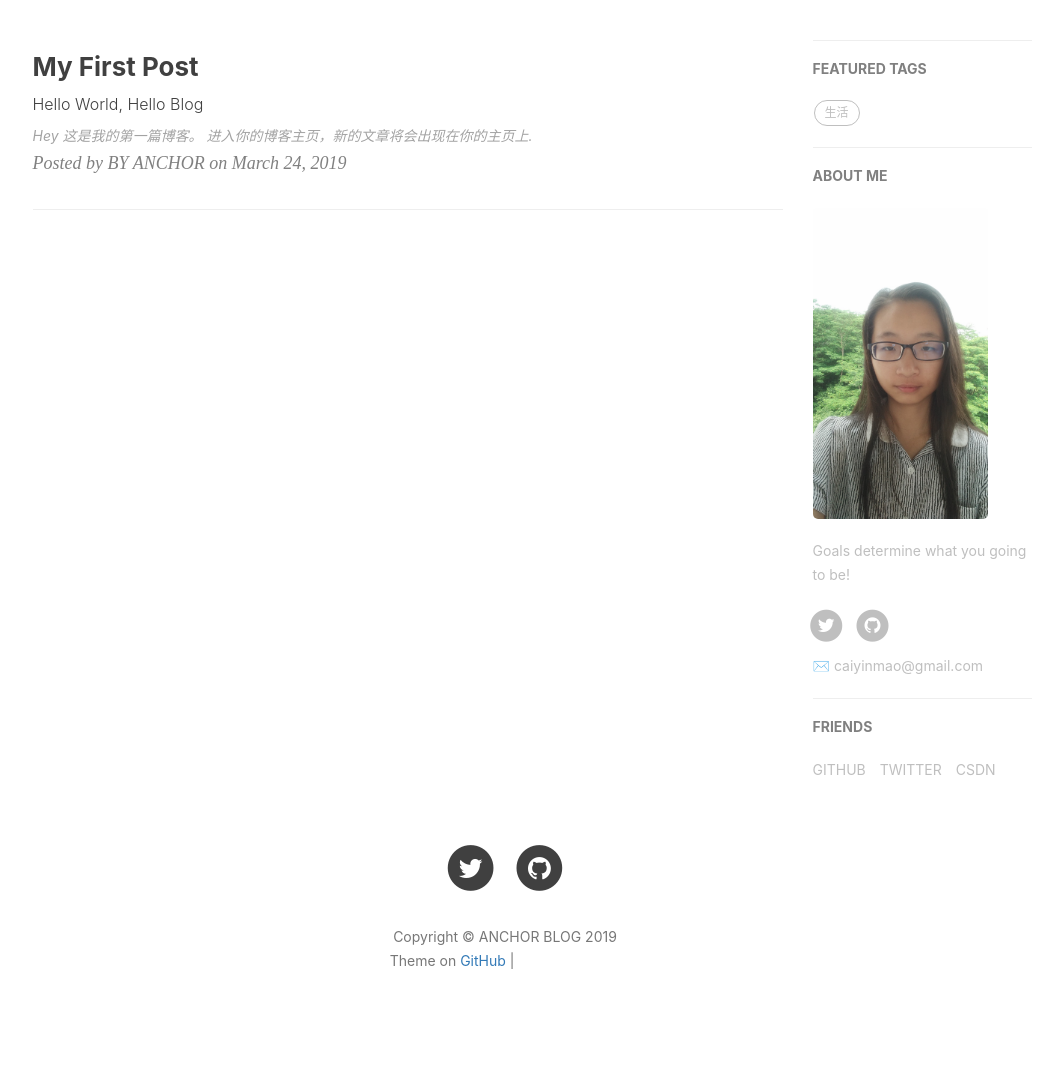
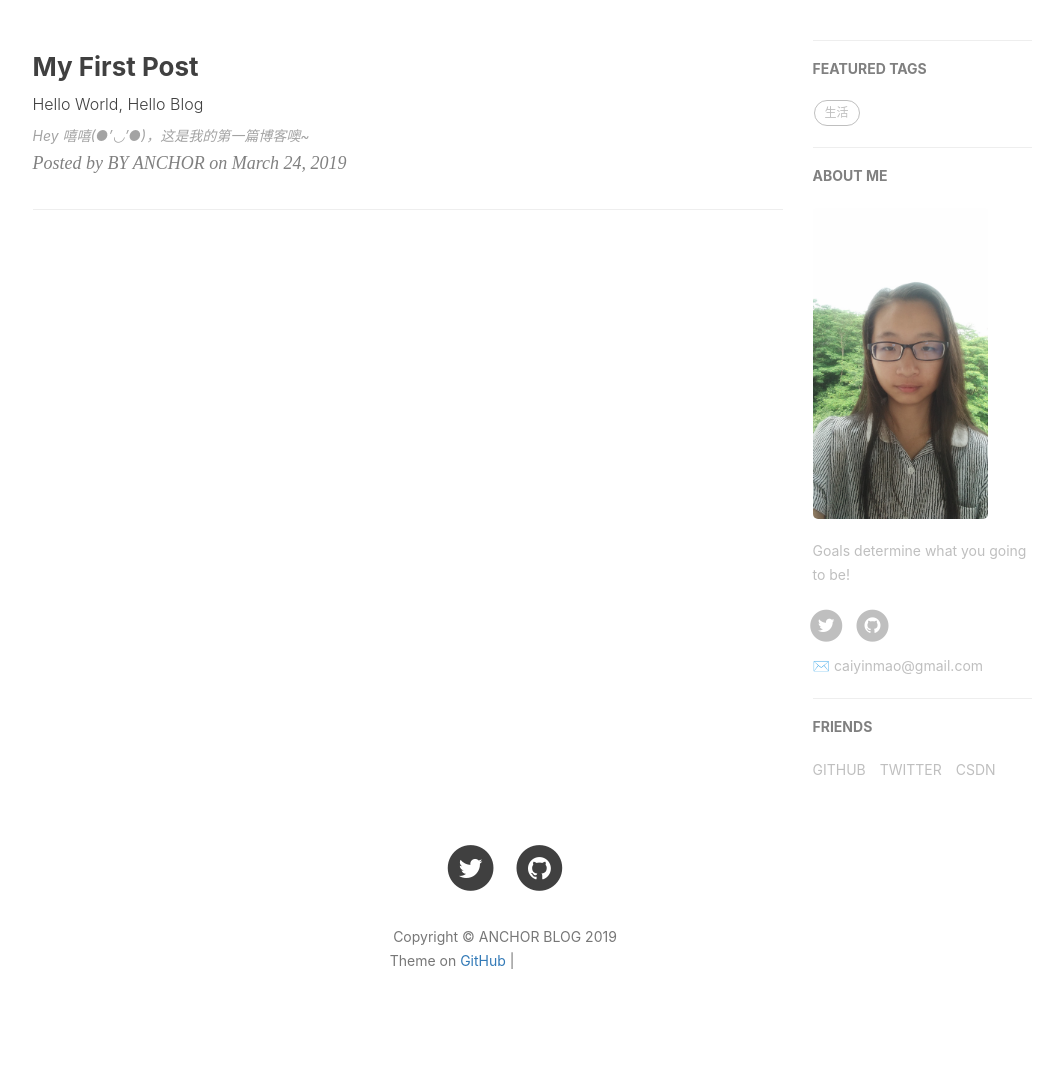
Before and after one commit to anchor2017/anchor2017.github.io, a Jekyll site: the page built from index.html, in a window 1280 px wide. Shown: the part 418-1483 px from the top of the page, without its empty margins (135-1198 px from the left). Built offline with Jekyll 4.4.1, drawn with Linux system fonts in a browser that asks for light colours; nearby versions of some CDN libraries; the list of posts is cut into pages by our own code; comment, search, counter and statistics services are not loaded; grey boxes are pictures that could not be loaded.

Commit message:
Update 2019-03-24-Hello-2019.md

```diff
--- a/_posts/2019-03-24-Hello-2019.md
+++ b/_posts/2019-03-24-Hello-2019.md
@@ -4,13 +4,11 @@ title:      My First Post 				# 标题
 subtitle:   Hello World, Hello Blog #副标题
 date:       2019-03-24 				# 时间
 author:     BY ANCHOR 						# 作者
-header-img: img/post-bg-2015.jpg 	#这篇文章标题背景图片
+header-img: img/BingWallpaper-2019-03-23.jpg 	#这篇文章标题背景图片
 catalog: true 						# 是否归档
 tags:								#标签，可以作为标签统计
     - 生活
 ---
 
 ## Hey
->这是我的第一篇博客。
-
-进入你的博客主页，新的文章将会出现在你的主页上.
+>嘻嘻(●'◡'●)，这是我的第一篇博客噢~
```
